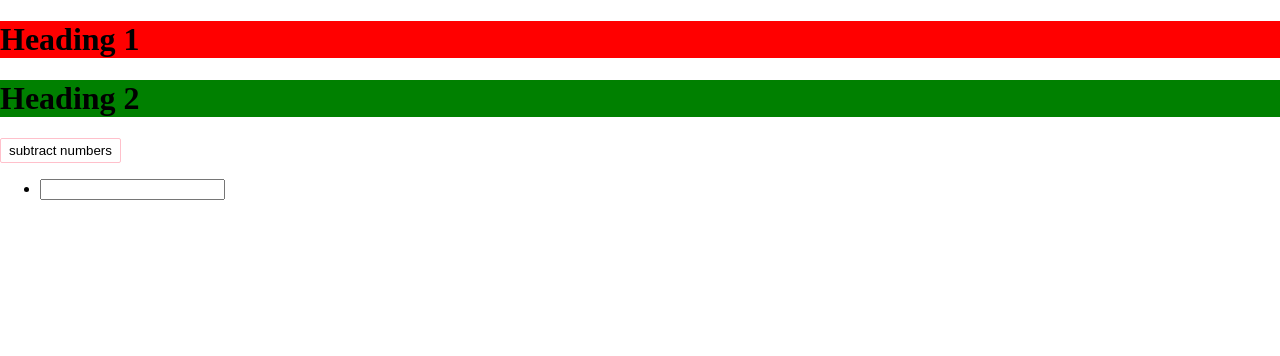
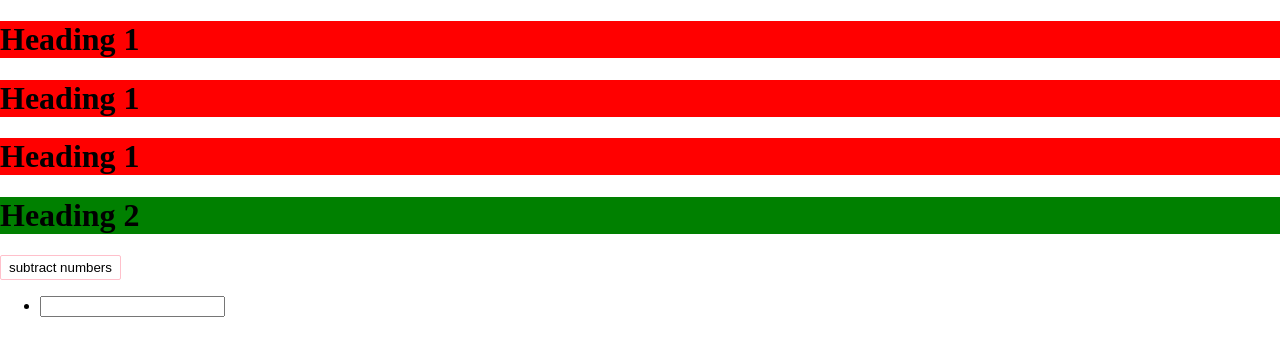
Before and after one commit to trinhquanjvb/nodejsHoiDanIT, a plain HTML site: page index.html in a window 1280 px wide. Drawn offline with Linux system fonts and the light colour scheme.

Commit message:
seconds commit

```diff
--- a/index.html
+++ b/index.html
@@ -1,24 +1,25 @@
 <!DOCTYPE html>
 <html lang="en">
- <!-- chọn ngôn ngữ, ăn theo máy tính, có thể xóa-->
- <head>
+<!-- chọn ngôn ngữ, ăn theo máy tính, có thể xóa-->
+
+<head>
   <!-- nhúng các file css, js -->
   <!-- nhúng file css dùng thẻ link, nhúng file js dùng thẻ script -->
   <meta charset="UTF-8" />
-  <meta
-   name="viewport"
-   content="width=device-width, initial-scale=1.0"
-  />
+  <meta name="viewport" content="width=device-width, initial-scale=1.0" />
   <title>Document</title>
   <!--tag title luôn phải nằm trong thẻ head -->
   <link rel="stylesheet" href="custom.css" />
- </head>
+</head>
 
- <body class="body">
+<body class="body">
+  <h1 id="firstId">Heading 1</h1>
+  <h1 id="firstId">Heading 1</h1>
   <h1 id="firstId">Heading 1</h1>
   <h1 id="secondId">Heading 2</h1>
   <button id="btn">subtract numbers</button>
   <ul id="list"></ul>
   <script src="./app.js"></script>
- </body>
+</body>
+
 </html>
```
Also changed, not shown: custom.css (indentation only).
